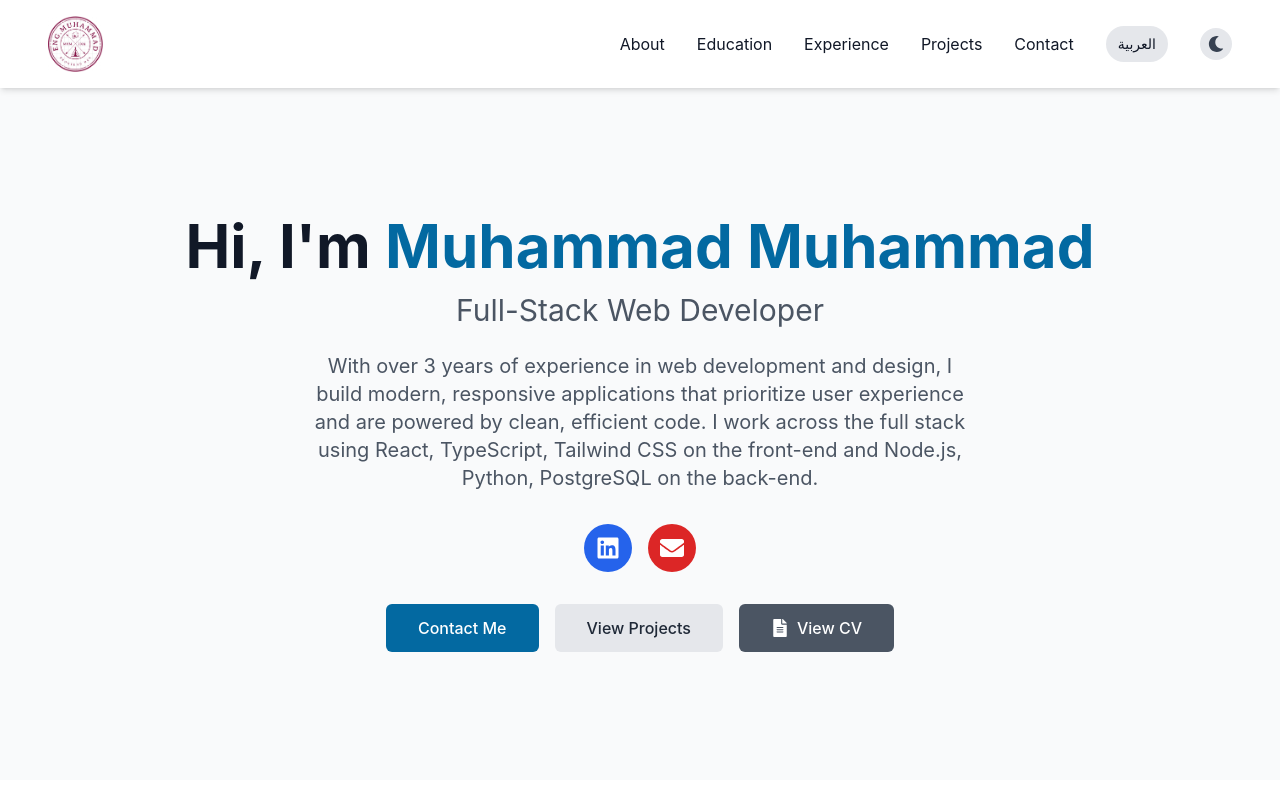
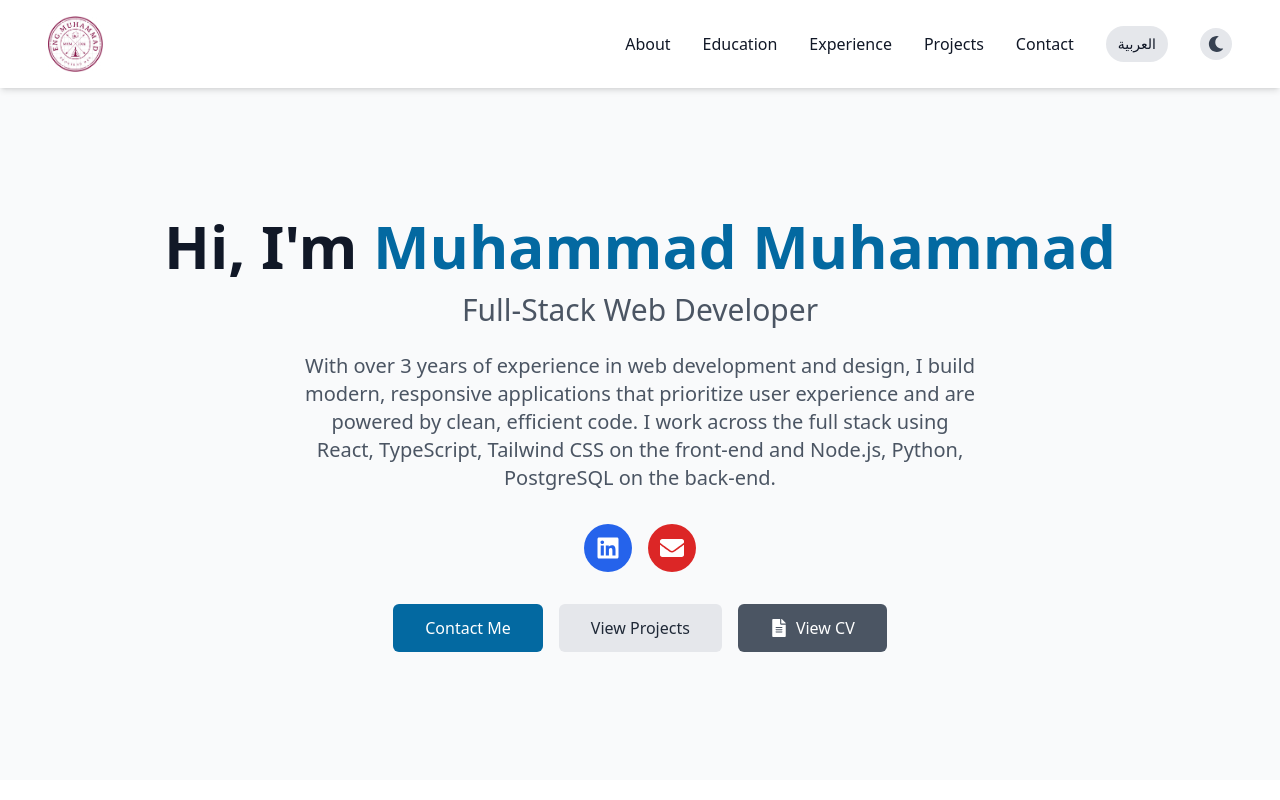
Before and after one commit to MuhammadGitAcc/Personal-Portfolio, a React (Vite) app: page / in a window 1280 px wide. Shown: the top 800 px of the page. Built offline with nearby package versions, Linux system fonts and the light colour scheme.

Commit message:
perf: use the system font stack (Inter was never loaded)

```diff
--- a/tailwind.config.js
+++ b/tailwind.config.js
@@ -9,22 +9,6 @@ export default {
           light: "#38bdf8",
         },
       },
-      fontFamily: {
-        sans: [
-          "Inter",
-          "-apple-system",
-          "BlinkMacSystemFont",
-          '"Segoe UI"',
-          "Roboto",
-          "Oxygen",
-          "Ubuntu",
-          "Cantarell",
-          '"Fira Sans"',
-          '"Droid Sans"',
-          '"Helvetica Neue"',
-          "sans-serif",
-        ],
-      },
     },
   },
   plugins: [],
```
